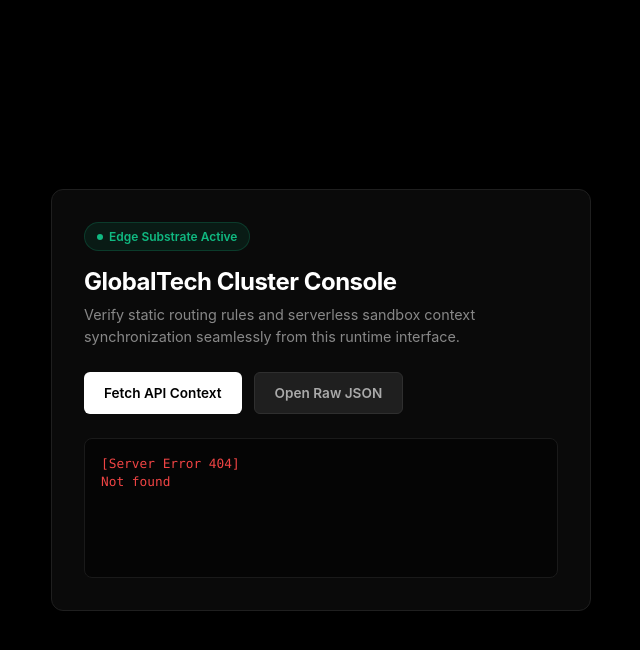
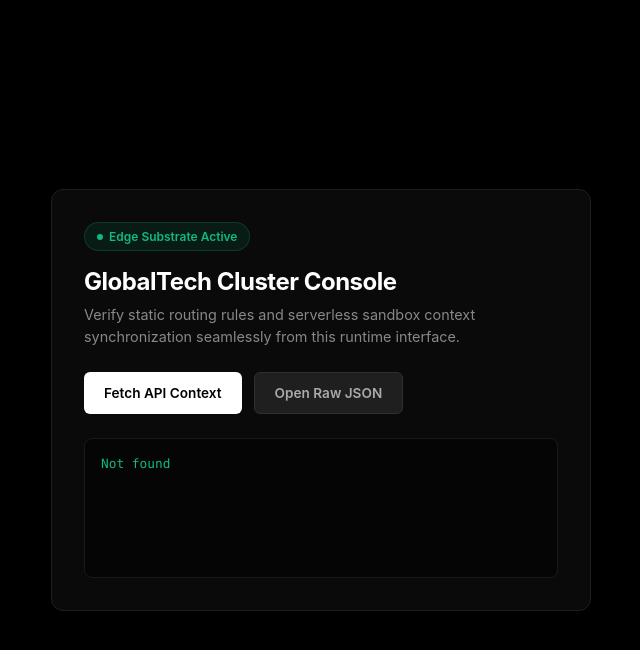
Before and after one commit to Kelvin12350/yesu, a plain HTML site: page index.html in a window 1280 px wide. Both pictures are taken after a click on the button "Fetch API Context". Shown: the whole page, without its empty margins (319-959 px from the left). Drawn offline with Linux system fonts and the light colour scheme; no server answers.

Commit message:
Update index.html

```diff
--- a/index.html
+++ b/index.html
@@ -46,27 +46,29 @@
     consoleDisplay.textContent = "// Instantiating isolated serverless sandbox execution...";
 
     try {
-      // SMART PATH RESOLUTION: Detects if running on a path-based domain (/site/yesu)
       let fetchUrl = "api/test";
       const pathParts = window.location.pathname.split('/');
 
       if (pathParts[1] === 'site' && pathParts[2]) {
-        // Force it to point directly to /site/subdomain/api/test regardless of trailing slashes
         fetchUrl = `/site/${pathParts[2]}/api/test`;
       }
 
       const response = await fetch(fetchUrl);
+      const contentType = response.headers.get("content-type") || "";
 
-      if (!response.ok) {
-        const errorText = await response.text();
-        consoleDisplay.style.color = "#EF4444";
-        consoleDisplay.textContent = `[Server Error ${response.status}]\n${errorText}`;
-        return;
+      consoleDisplay.style.color = "#10B981";
+
+      // SMART FRONTEND HANDLING:
+      // If the engine parsed it into an object, display it as formatted JSON
+      if (contentType.includes("application/json")) {
+        const payload = await response.json();
+        consoleDisplay.textContent = JSON.stringify(payload, null, 2);
+      } else {
+        // If our parser couldn't structuralize it and sent back raw code, show the raw code text safely!
+        const rawText = await response.text();
+        consoleDisplay.textContent = rawText;
       }
 
-      const payload = await response.json();
-      consoleDisplay.style.color = "#10B981";
-      consoleDisplay.textContent = JSON.stringify(payload, null, 2);
     } catch (err) {
       consoleDisplay.style.color = "#EF4444";
       consoleDisplay.textContent = `[Substrate Core Exception Fault]\n${err.message}`;
@@ -74,6 +76,5 @@
   }
 </script>
 
-
 </body>
 </html>
```
